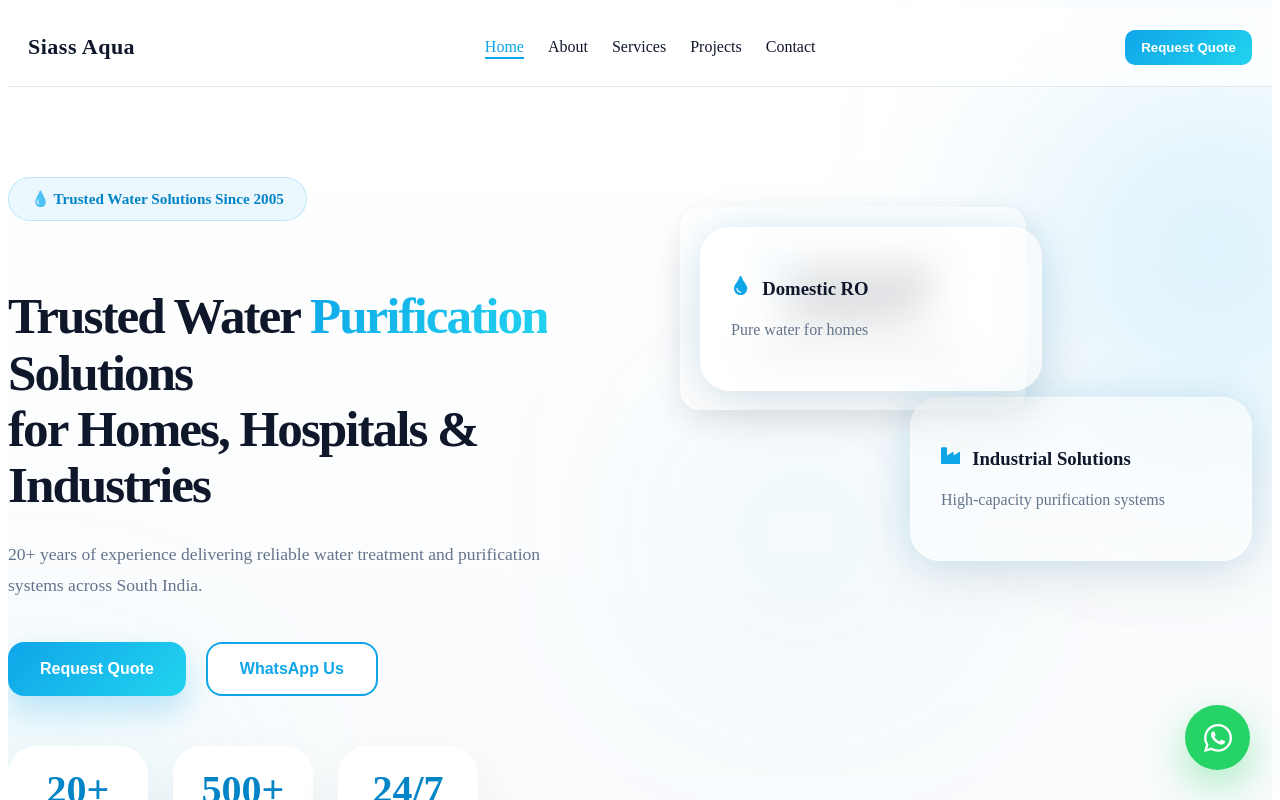
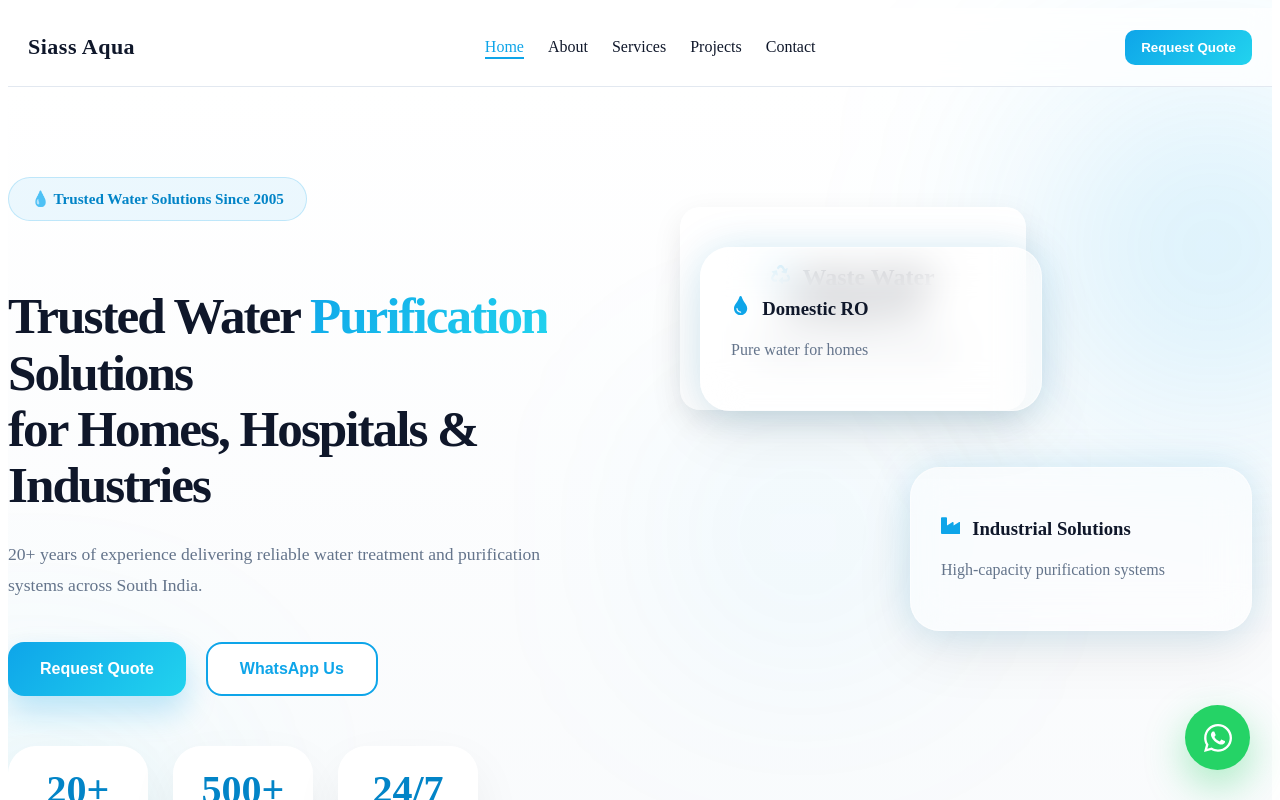
Before and after one commit to Yamina01/Siass-Aqua-, a React (Vite) app: page / in a window 1280 px wide. Shown: the top 800 px of the page. Built offline with nearby package versions, Linux system fonts and the light colour scheme.

Commit message:
Hero CSS Issue

```diff
--- a/src/components/Hero/Hero.css
+++ b/src/components/Hero/Hero.css
@@ -279,26 +279,22 @@
 /* ================= CARD POSITIONS ================= */
 
 .card1 {
-  top: 20px;
+  top: 40px;
   left: 20px;
-
   z-index: 3;
 }
 
 .card2 {
-  top: 190px;
+  top: 260px;
   right: 20px;
-
   z-index: 2;
 }
 
 .card3 {
-  top: 380px;
-  left: 60px;
-
+  top: 160px;
+  left: 120px;
   z-index: 1;
 }
-
 /* ================= TABLET ================= */
 
 @media (max-width: 992px) {
```
